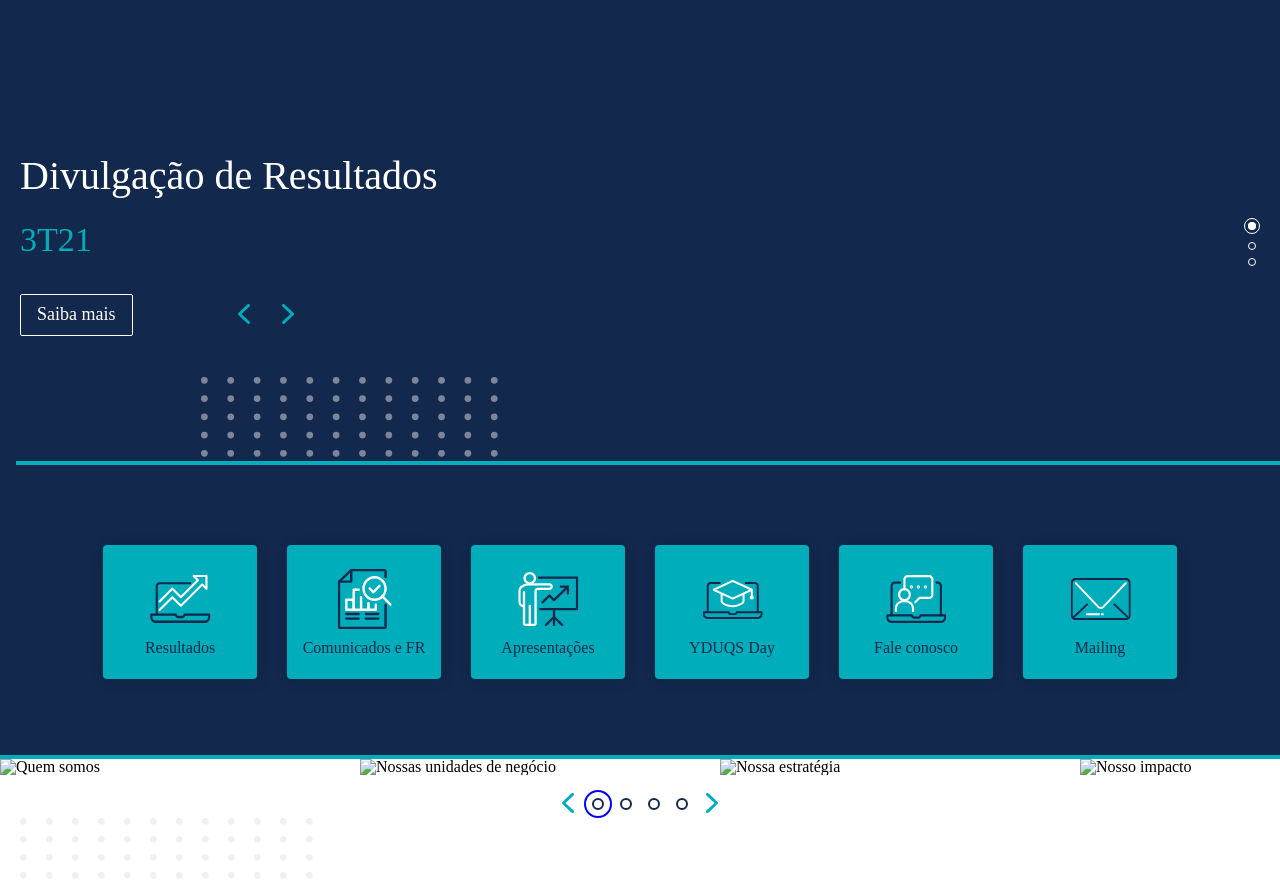
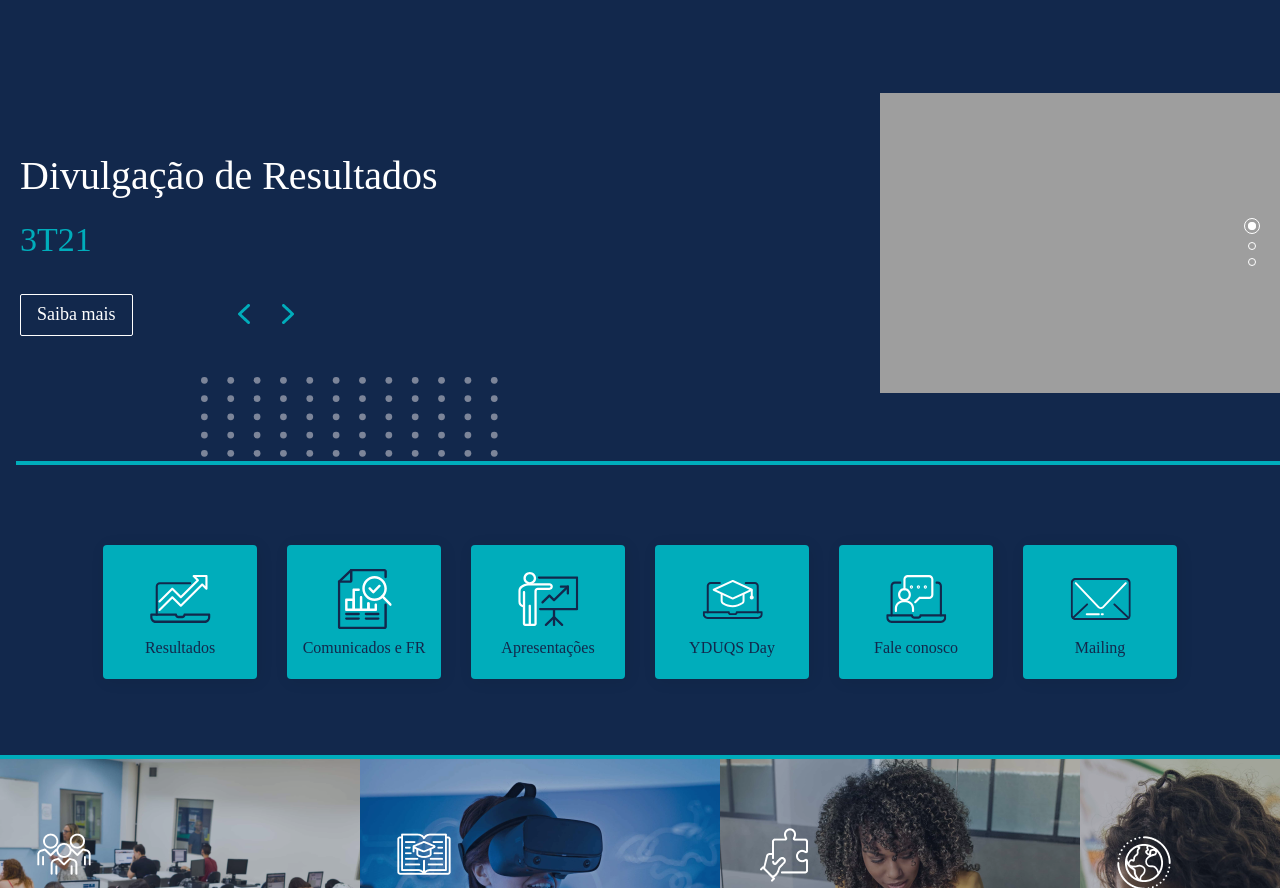
Before and after one commit to HericlesSouza/Front-End-YDUQS, a plain HTML site: page src/index.html in a window 1280 px wide. Shown: the part 64-952 px from the top of the page. Drawn offline with Linux system fonts and the light colour scheme; the site is published under a folder, as on GitHub Pages, so addresses that start at the root find nothing; a web font is replaced by a local one.

Commit message:
fix: breaking images

```diff
--- a/src/index.html
+++ b/src/index.html
@@ -283,7 +283,7 @@
                         <li class="card">
                             <figure>
                                 <img
-                                    src="/src/assets/cards/card_who_we_are.png"
+                                    src="./assets/cards/card_who_we_are.png"
                                     alt="Quem somos"
                                 />
                             </figure>
@@ -291,7 +291,7 @@
                         <li class="card">
                             <figure>
                                 <img
-                                    src="/src/assets/cards/card_business.png"
+                                    src="./assets/cards/card_business.png"
                                     alt="Nossas unidades de negócio"
                                 />
                             </figure>
@@ -299,7 +299,7 @@
                         <li class="card">
                             <figure>
                                 <img
-                                    src="/src/assets/cards/card_strategy.png"
+                                    src="./assets/cards/card_strategy.png"
                                     alt="Nossa estratégia"
                                 />
                             </figure>
@@ -307,7 +307,7 @@
                         <li class="card">
                             <figure>
                                 <img
-                                    src="/src/assets/cards/card_esg.png"
+                                    src="./assets/cards/card_esg.png"
                                     alt="Nosso impacto"
                                 />
                             </figure>
--- a/src/styles/scss/main.scss
+++ b/src/styles/scss/main.scss
@@ -303,7 +303,7 @@ main section:nth-child(1) {
         align-items: center;
         position: relative;
         height: 444px;
-        background-image: url("/src/assets/banner_img.svg");
+        background-image: url("../assets/banner_img.svg");
         background-size: cover;
         background-position: center;
 
```
Also changed, not shown: src/styles/index.css.
